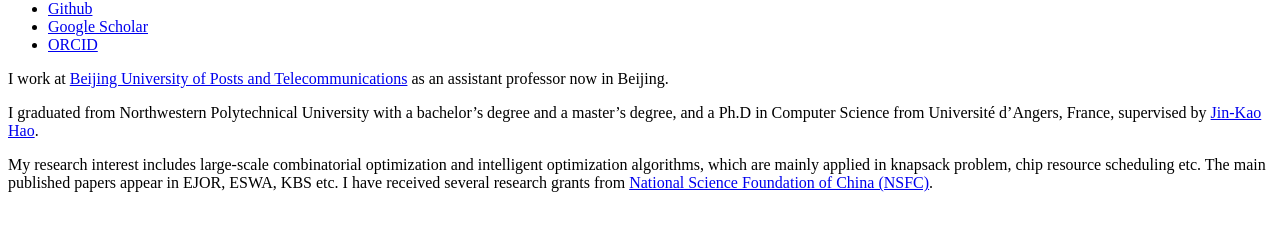
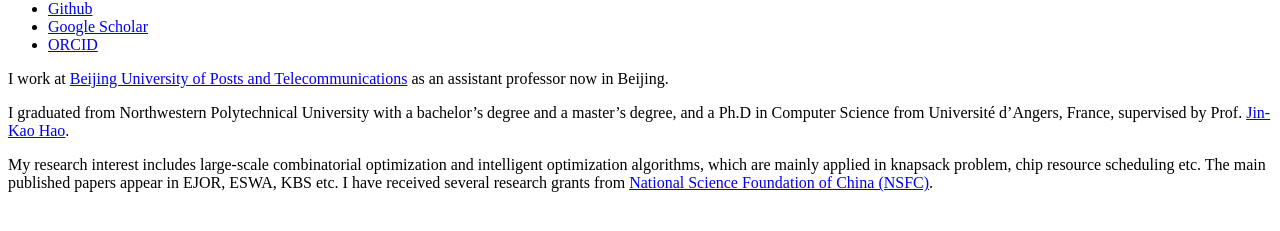
Before and after one commit to Zequn-Wei/Zequn-Wei.github.io, a Jekyll site: the page built from _pages/includes/intro.md, in a window 1280 px wide. Shown: the part 597-828 px from the top of the page. Built offline with Jekyll 4.4.1, drawn with Linux system fonts in a browser that asks for light colours; our own code applies the rules of GitHub Pages for plain Markdown files.

Commit message:
11111510

```diff
--- a/_pages/includes/intro.md
+++ b/_pages/includes/intro.md
@@ -1,5 +1,5 @@
 I work at [Beijing University of Posts and Telecommunications](https://www.bupt.edu.cn/) as an assistant professor now in Beijing.
 
-I graduated from Northwestern Polytechnical University with a bachelor's degree and a master's degree, and a Ph.D in Computer Science from Université d'Angers, France, supervised by [Jin-Kao Hao](https://leria-info.univ-angers.fr/~jinkao.hao/).
+I graduated from Northwestern Polytechnical University with a bachelor's degree and a master's degree, and a Ph.D in Computer Science from Université d'Angers, France, supervised by Prof. [Jin-Kao Hao](https://leria-info.univ-angers.fr/~jinkao.hao/).
 
 My research interest includes large-scale combinatorial optimization and intelligent optimization algorithms, which are mainly applied in knapsack problem, chip resource scheduling etc. The main published papers appear in EJOR, ESWA, KBS etc.  I have received several research grants from [National Science Foundation of China (NSFC)](https://www.nsfc.gov.cn/).
```
Also changed, not shown: _pages/includes/others.md (+1 -1 lines), _pages/includes/pub.md (+2 -0 lines).
